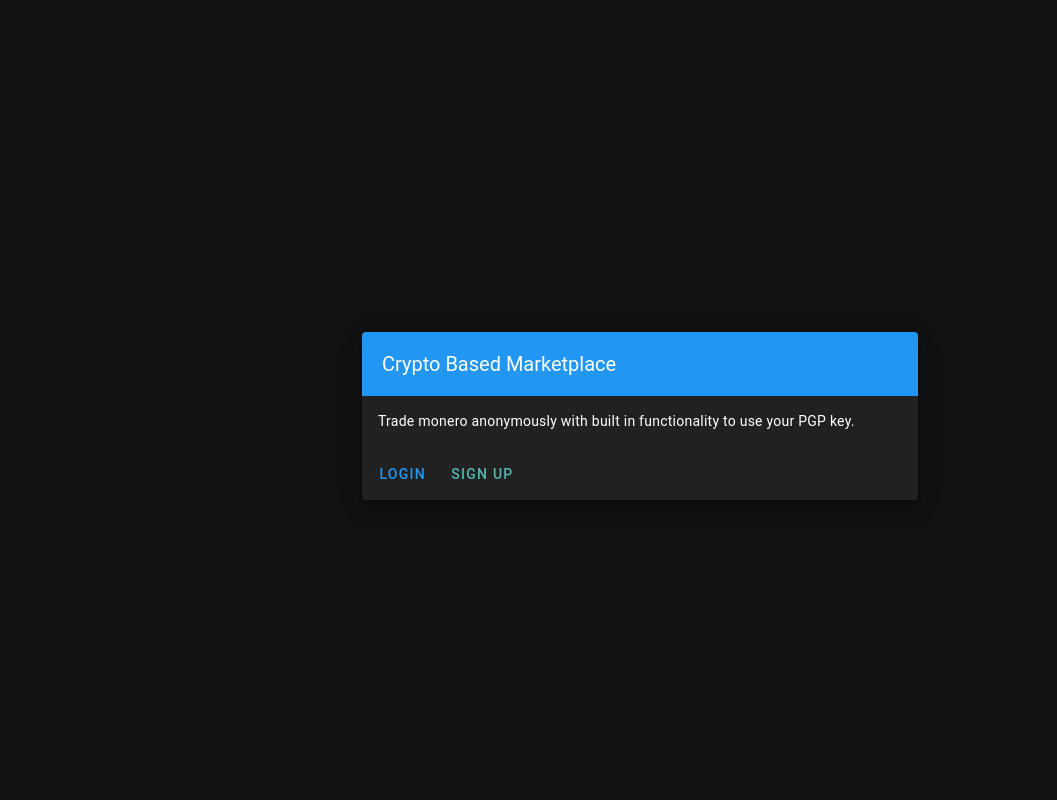
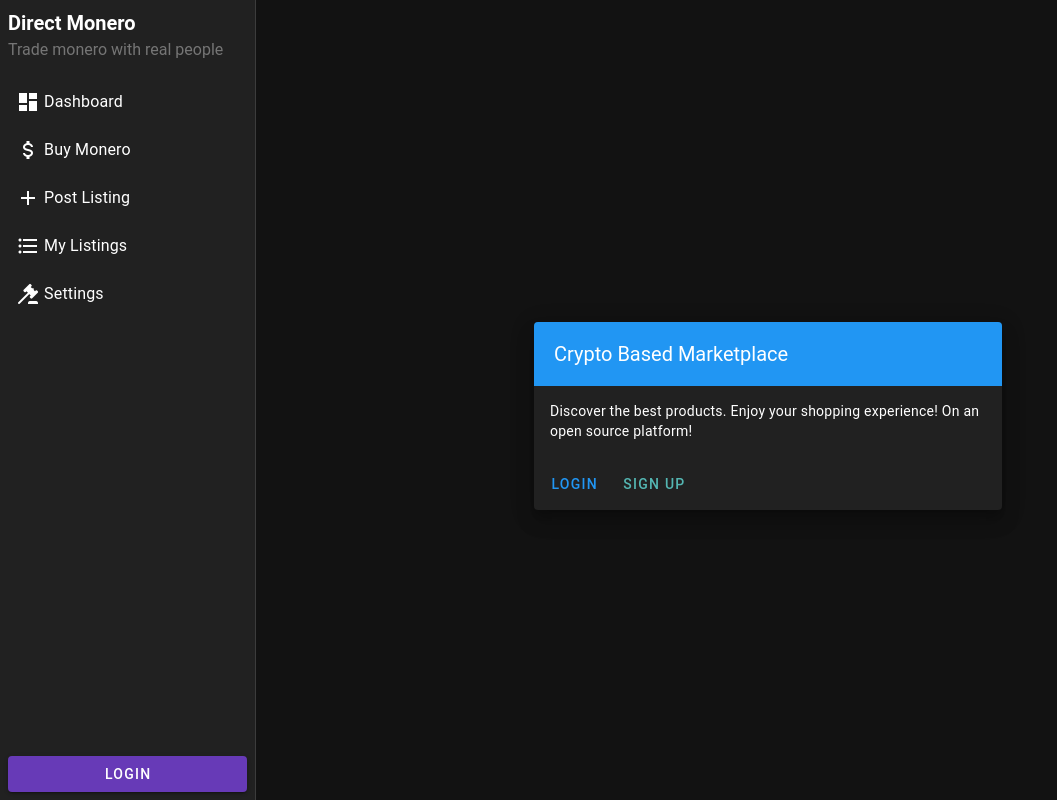
Before and after one commit to librelol/Crypto-Market-Frontend, a Vue app: page / in a window 1280 px wide. Shown: the whole page, without its empty margins (0-1057 px from the left). Built offline with nearby package versions, Linux system fonts and the light colour scheme; no server answers.

Commit message:
Revert "Prevented accessing non-public pages"
This reverts commit fe6c5c0417406cf998df778f9de9ff8d9307bab0.

```diff
--- a/src/components/Siderbar.vue
+++ b/src/components/Siderbar.vue
@@ -54,7 +54,7 @@
     logout() {
       // Add your logout logic here
       localStorage.removeItem('token'); // Remove token from localStorage
-      this.$router.push('/'); // Redirect to login page
+      this.$router.push('/login'); // Redirect to login page
     },
     login() {
       // Add your login logic here
--- a/src/layouts/default.vue
+++ b/src/layouts/default.vue
@@ -1,10 +1,8 @@
 <template>
   <v-app>
     <v-main>
-      <template v-if="!hideSidebar">
-        <Siderbar></Siderbar>
-      </template>
-      <v-container style="overflow-y: hidden; height: 100vh;">
+      <Siderbar></Siderbar>
+      <v-container style="overflow-y: auto; height: 100vh;">
         <router-view />
       </v-container>
     </v-main>
@@ -12,19 +10,5 @@
 </template>
 
 <script setup>
-import { useRoute, useRouter } from 'vue-router';
-import { computed, watch } from 'vue';
-
-const route = useRoute();
-const router = useRouter();
-const hiddenSidebarPaths = ['/', '/login', '/register']; // Add paths where sidebar should not be shown
-
-const hideSidebar = computed(() => hiddenSidebarPaths.includes(route.path));
-
-// Watch for route changes and redirect if the path is not in hiddenSidebarPaths
-watch(route, (newRoute) => {
-  if (!hiddenSidebarPaths.includes(newRoute.path)) {
-    router.push('/');
-  }
-});
+  //
 </script>
--- a/src/pages/index.vue
+++ b/src/pages/index.vue
@@ -8,11 +8,7 @@
               <v-toolbar-title>Crypto Based Marketplace</v-toolbar-title>
             </v-toolbar>
             <v-card-text>
-              <p>Trade monero anonymously with built in functionality to use your PGP key.</p>
-              <!-- <p>
-                For more information, read our
-                <a href="/writeup" style="color: #1976d2; text-decoration: none;">writeup</a>.
-              </p> -->
+              <p>Discover the best products. Enjoy your shopping experience! On an open source platform!</p>
             </v-card-text>
             <v-card-actions>
               <v-btn color="primary" @click="goToLogin">Login</v-btn>
```
